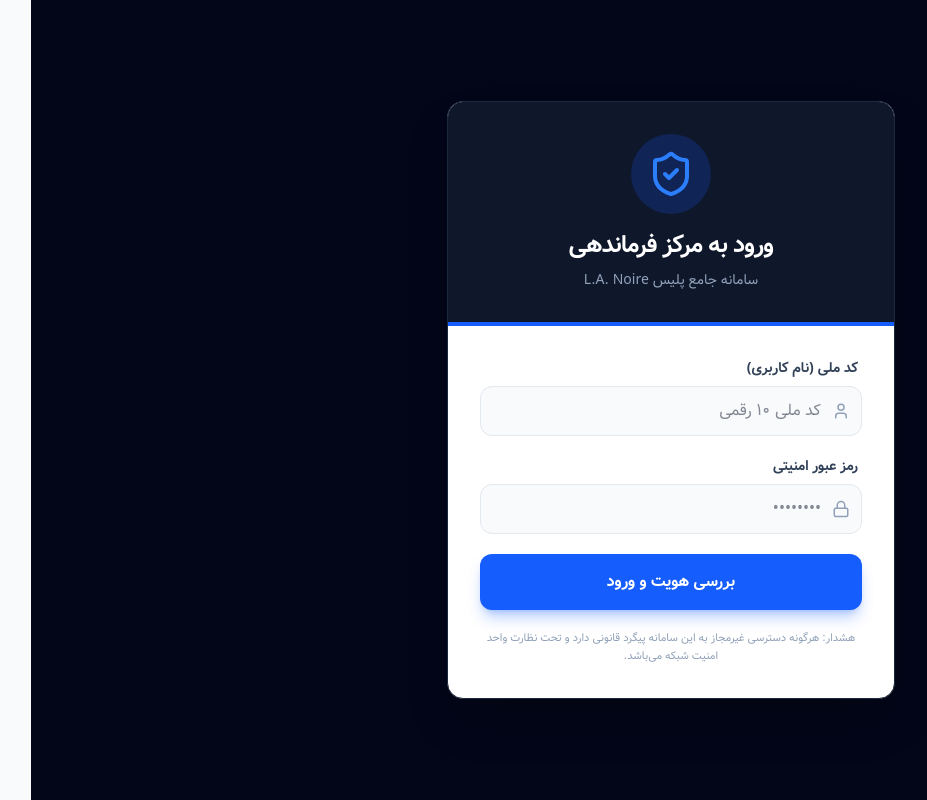
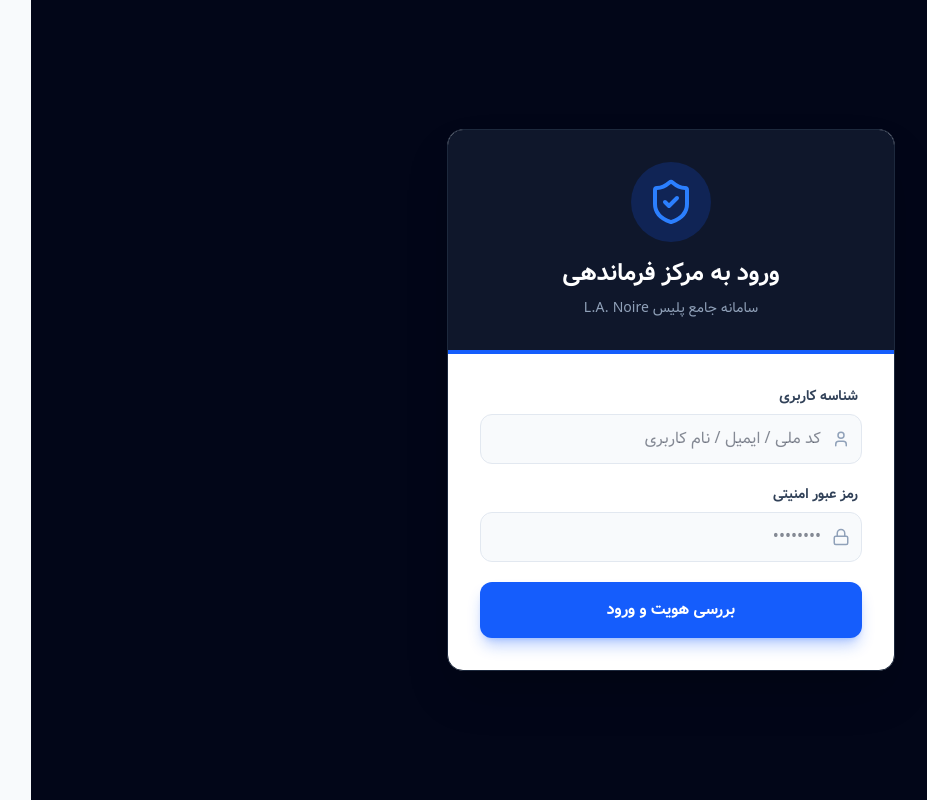
Before and after one commit to mobinaheidari/la-noire-police-system, a Next.js app in the folder frontend/: page /login in a window 1280 px wide. Shown: the whole page, without its empty margins (0-927 px from the left). Built offline with nearby package versions, Linux system fonts and the light colour scheme.

Commit message:
refactor: optimize auth logic, improve project architecture and improve login page

```diff
--- /dev/null
+++ b/frontend/src/api/axios.ts
@@ -0,0 +1,19 @@
+import axios from 'axios';
+import { useAuthStore } from '@/features/auth/authStore';
+
+const api = axios.create({
+  baseURL: 'http://localhost:8000/api',
+  headers: {
+    'Content-Type': 'application/json',
+  },
+});
+
+api.interceptors.request.use((config) => {
+  const token = useAuthStore.getState().token;
+  if (token && config.headers) {
+    config.headers.Authorization = `Bearer ${token}`;
+  }
+  return config;
+});
+
+export default api;
--- a/frontend/src/app/layout.tsx
+++ b/frontend/src/app/layout.tsx
@@ -1,19 +1,25 @@
-import type { Metadata } from "next";
+"use client";
+import { useEffect } from 'react';
+import { useAuthStore } from '@/features/auth/authStore';
 import "./globals.css";
-
-export const metadata: Metadata = {
-  title: "سامانه پلیس L.A. Noire",
-  description: "سیستم مدیریت پرونده‌های جنایی",
-};
 
 export default function RootLayout({
   children,
 }: {
   children: React.ReactNode;
 }) {
+  const setToken = useAuthStore((state) => state.setToken);
+
+  useEffect(() => {
+    const savedToken = localStorage.getItem('token');
+    if (savedToken) {
+      setToken(savedToken);
+    }
+  }, [setToken]);
+
   return (
     <html lang="fa" dir="rtl">
-      <body>
+      <body className="antialiased">
         {children}
       </body>
     </html>
--- a/frontend/src/app/login/page.tsx
+++ b/frontend/src/app/login/page.tsx
@@ -1,37 +1,36 @@
 "use client";
 import { useState } from 'react';
+import { useRouter } from 'next/navigation';
 import { ShieldCheck, Lock, User } from 'lucide-react';
 
 export default function LoginPage() {
-  const [nationalId, setNationalId] = useState('');
+  const [identifier, setIdentifier] = useState('');
   const [password, setPassword] = useState('');
+  const router = useRouter();
 
   const handleLogin = (e: React.FormEvent) => {
     e.preventDefault();
-    // فعلاً برای تست، مستقیماً به داشبورد می‌رویم
-    // بعداً که مبینا API را آماده کرد، اینجا عمل Login واقعی را انجام می‌دهیم
-    window.location.href = '/dashboard';
+    // در آینده اینجا متد اصلی لاگین فراخوانی می‌شود
+    console.log("در حال تلاش برای ورود با:", identifier);
+    router.push('/dashboard');
   };
 
   return (
     <div className="min-h-screen bg-slate-950 flex items-center justify-center p-4" dir="rtl">
       <div className="max-w-md w-full">
-        {/* کارت لاگین */}
-        <div className="bg-white rounded-2xl shadow-2xl overflow-hidden border border-slate-800">
+        <div className="bg-white rounded-2xl shadow-2xl overflow-hidden border border-slate-800 font-sans">
 
-          {/* هدر کارت */}
           <div className="bg-slate-900 p-8 text-center text-white border-b-4 border-blue-600">
             <div className="inline-flex p-4 bg-blue-600/20 rounded-full mb-4 text-blue-500">
               <ShieldCheck size={48} />
             </div>
-            <h2 className="text-2xl font-bold tracking-tight">ورود به مرکز فرماندهی</h2>
+            <h2 className="text-2xl font-bold">ورود به مرکز فرماندهی</h2>
             <p className="text-slate-400 mt-2 text-sm">سامانه جامع پلیس L.A. Noire</p>
           </div>
 
-          {/* فرم ورود */}
           <form onSubmit={handleLogin} className="p-8 space-y-5">
             <div>
-              <label className="block text-sm font-bold text-slate-700 mb-2 mr-1">کد ملی (نام کاربری)</label>
+              <label className="block text-sm font-bold text-slate-700 mb-2 mr-1">شناسه کاربری</label>
               <div className="relative text-slate-400 focus-within:text-blue-600 transition-colors">
                 <div className="absolute inset-y-0 right-0 pr-3 flex items-center pointer-events-none">
                   <User size={18} />
@@ -40,9 +39,9 @@ export default function LoginPage() {
                   type="text"
                   required
                   className="w-full pr-10 pl-4 py-3 bg-slate-50 border border-slate-200 rounded-xl outline-none focus:ring-2 focus:ring-blue-600/20 focus:border-blue-600 transition-all text-slate-900"
-                  placeholder="کد ملی ۱۰ رقمی"
-                  value={nationalId}
-                  onChange={(e) => setNationalId(e.target.value)}
+                  placeholder="کد ملی / ایمیل / نام کاربری"
+                  value={identifier}
+                  onChange={(e) => setIdentifier(e.target.value)}
                 />
               </div>
             </div>
@@ -64,16 +63,9 @@ export default function LoginPage() {
               </div>
             </div>
 
-            <button
-              type="submit"
-              className="w-full bg-blue-600 hover:bg-blue-700 text-white py-4 rounded-xl font-bold transition-all transform active:scale-[0.98] shadow-lg shadow-blue-600/30 flex items-center justify-center gap-2 mt-2"
-            >
+            <button type="submit" className="w-full bg-blue-600 hover:bg-blue-700 text-white py-4 rounded-xl font-bold transition-all shadow-lg shadow-blue-600/30 flex items-center justify-center gap-2 mt-2">
               بررسی هویت و ورود
             </button>
-
-            <p className="text-[11px] text-center text-slate-400 mt-4 leading-relaxed">
-              هشدار: هرگونه دسترسی غیرمجاز به این سامانه پیگرد قانونی دارد و تحت نظارت واحد امنیت شبکه می‌باشد.
-            </p>
           </form>
         </div>
       </div>
--- a/frontend/src/features/auth/authStore.ts
+++ b/frontend/src/features/auth/authStore.ts
@@ -4,19 +4,33 @@ import { User } from '@/types/user';
 interface AuthState {
   user: User | null;
   token: string | null;
+  isAuthenticated: boolean;
   setAuth: (user: User, token: string) => void;
+  setToken: (token: string | null) => void;
   logout: () => void;
 }
 
 export const useAuthStore = create<AuthState>((set) => ({
   user: null,
-  token: typeof window !== 'undefined' ? localStorage.getItem('token') : null,
+  token: null,
+  isAuthenticated: false,
+
   setAuth: (user, token) => {
     localStorage.setItem('token', token);
-    set({ user, token });
+    set({ user, token, isAuthenticated: true });
   },
+
+  setToken: (token) => {
+    if (token) {
+      set({ token, isAuthenticated: true });
+    } else {
+      set({ token: null, isAuthenticated: false });
+    }
+  },
+
   logout: () => {
     localStorage.removeItem('token');
-    set({ user: null, token: null });
+    set({ user: null, token: null, isAuthenticated: false });
+    window.location.href = '/login';
   },
 }));
```
